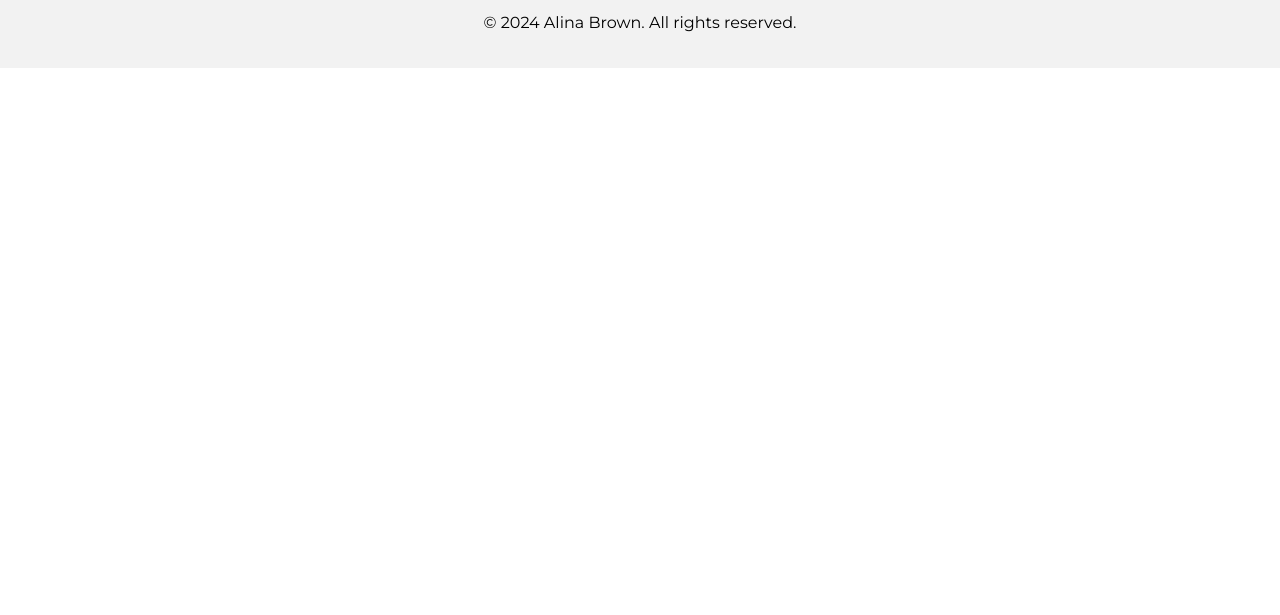
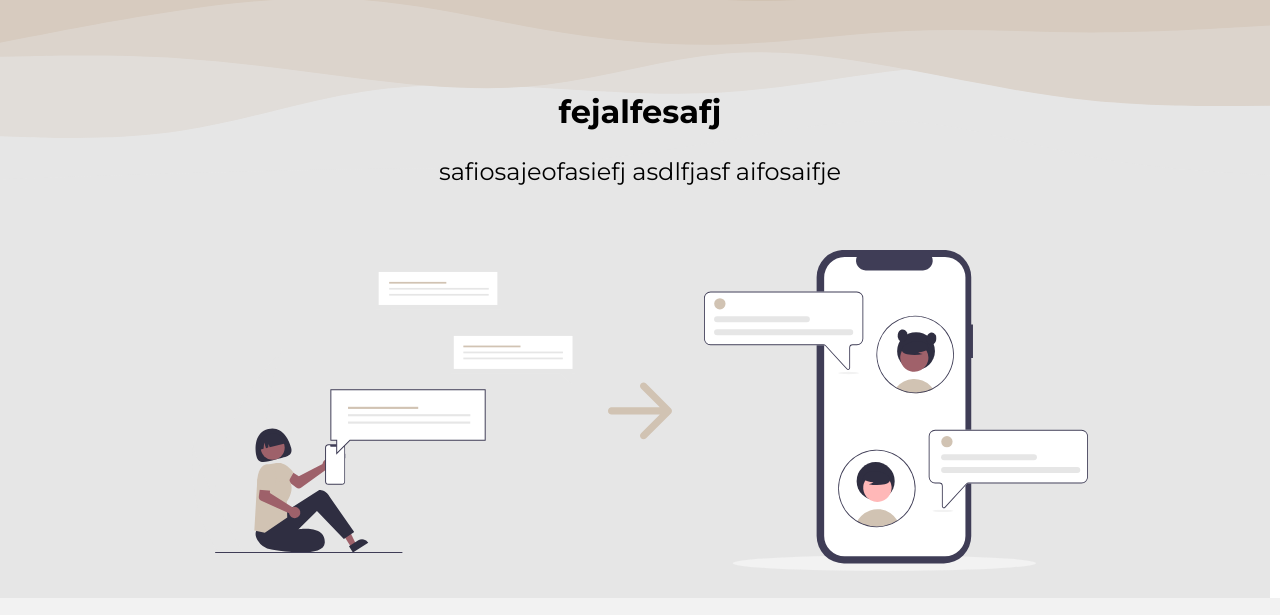
Before and after one commit to jdfgs/jdfgs.github.io, a plain HTML site: page index.html in a window 1280 px wide. Shown: the part 906-1521 px from the top of the page. Before the commit the page ends 974 px from the top, so only its background shows below. Drawn offline with Linux system fonts and the light colour scheme; a script that the page names is missing.

Commit message:
Update index.html

```diff
--- a/index.html
+++ b/index.html
@@ -47,12 +47,12 @@
     </div>
     <nav id="header-items">
       <a href="#sec_1" class="header-item" id="header-item-top">1 seafe</a>
-      <a href="#sec_1" class="header-item">2 fseafe</a>
+      <a href="#sec_2" class="header-item">2 fseafe</a>
       <a href="#sec_1" class="header-item">easf 3</a>
       <a href="#sec_1" class="header-item" id="header-item-bottom">hsdg4</a>
     </nav>
   </header>
-  <section class="hero-1" id="sec_1">
+  <section id="sec_1">
     <div class="container">
       <img id="homepageimg" src="homepage.jpeg"/>
       <div class="centered">
@@ -61,8 +61,26 @@
       </div>
     </div>
   </section>
-  <!--
-  <section class="hero-1" id="sec_2">
+
+  <section class="hero" id="sec_2">
+    <div class="hero-container">
+      <img id="waves-img" src="wavessvg.svg"/>
+      <div class="hero-centered">
+        <div class="hero-text">
+          <h1 class="hero-text-h1">fejalfesafj</h1>
+          <div class="hero-text-desc">safiosajeofasiefj asdlfjasf aifosaifje</div>
+        </div>
+        <div class="img-flex">
+          <img class="hero-img" src="texting.svg"/>
+          <img class="hero-img-arrow" src="arrow_right.svg"/>
+          <img class="hero-img" src="Chatting.svg"/>
+        </div>
+      </div>
+    </div>
+  </section>
+
+<!--
+  <section class="hero" id="sec_2">
     <div class="container">
       <img id="img" src="wavessvg.svg"/>
       <div class="centered" style="margin-top:45vh;">
@@ -75,9 +93,7 @@
           <img src="arrow_right.svg" style="max-width: 15%; margin-top:2%; margin-bottom:2%;">
           <img src="Chatting.svg" style="max-width: 40%; margin-top:2%; margin-bottom:2%;">
         </div>
-        <div>
-          <button class="button"><div class="button-text"><div>fasseakjlh asflkkl afdhjasdf alkfed</div><div style="font-size: large ;">&xrarr;</div></div></button>
-        </div>
+        <a href="contact.html"><button class="button" id="header-img-button"><div class="button-text"><div style="font-size:large;">fasseakjlh asflkkl afdhjasdf alkfed</div><div id="button-arr">&xrarr;</div></div></button></a>
       </div>
     </div>
   </section>-->
```
